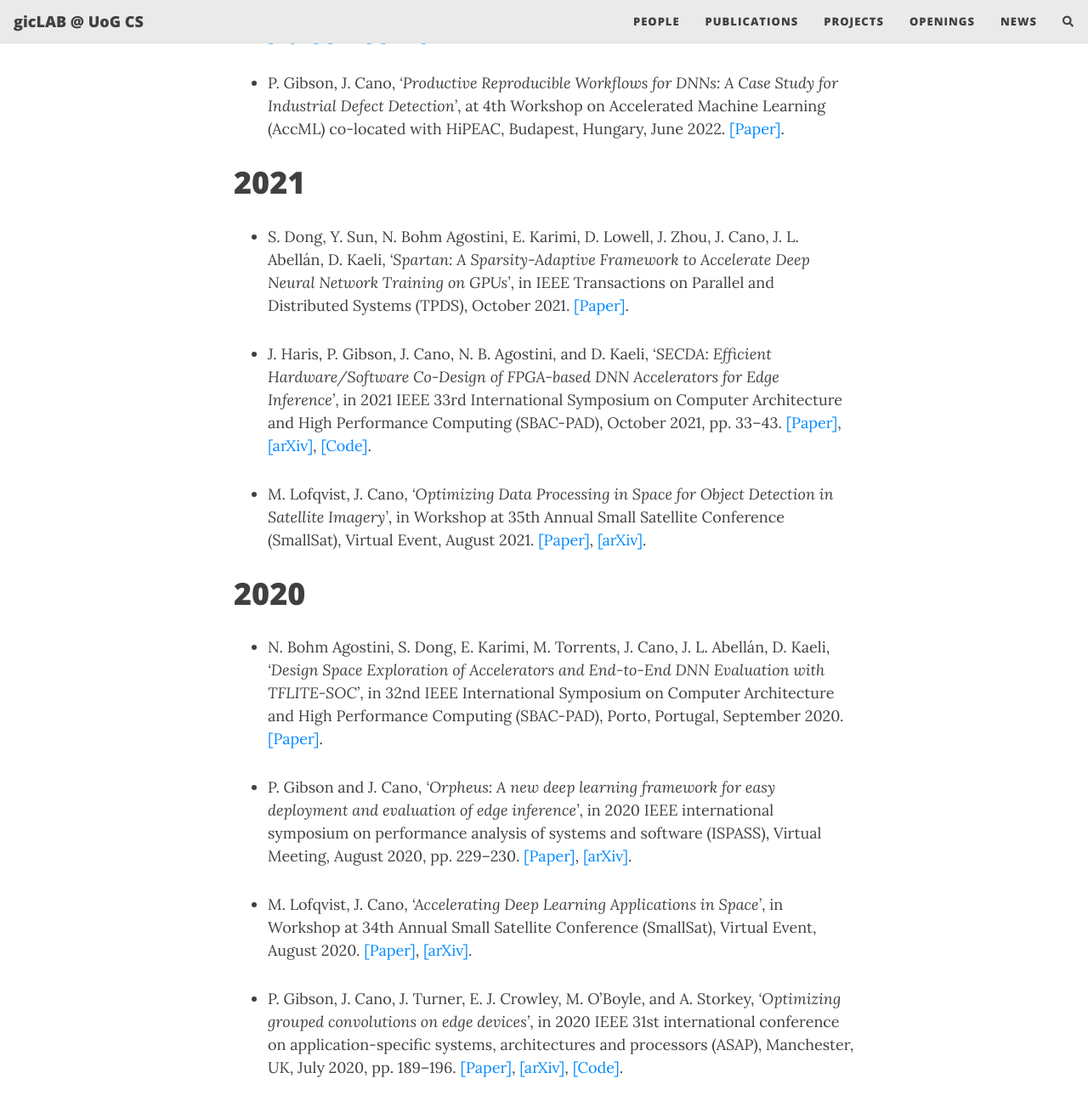
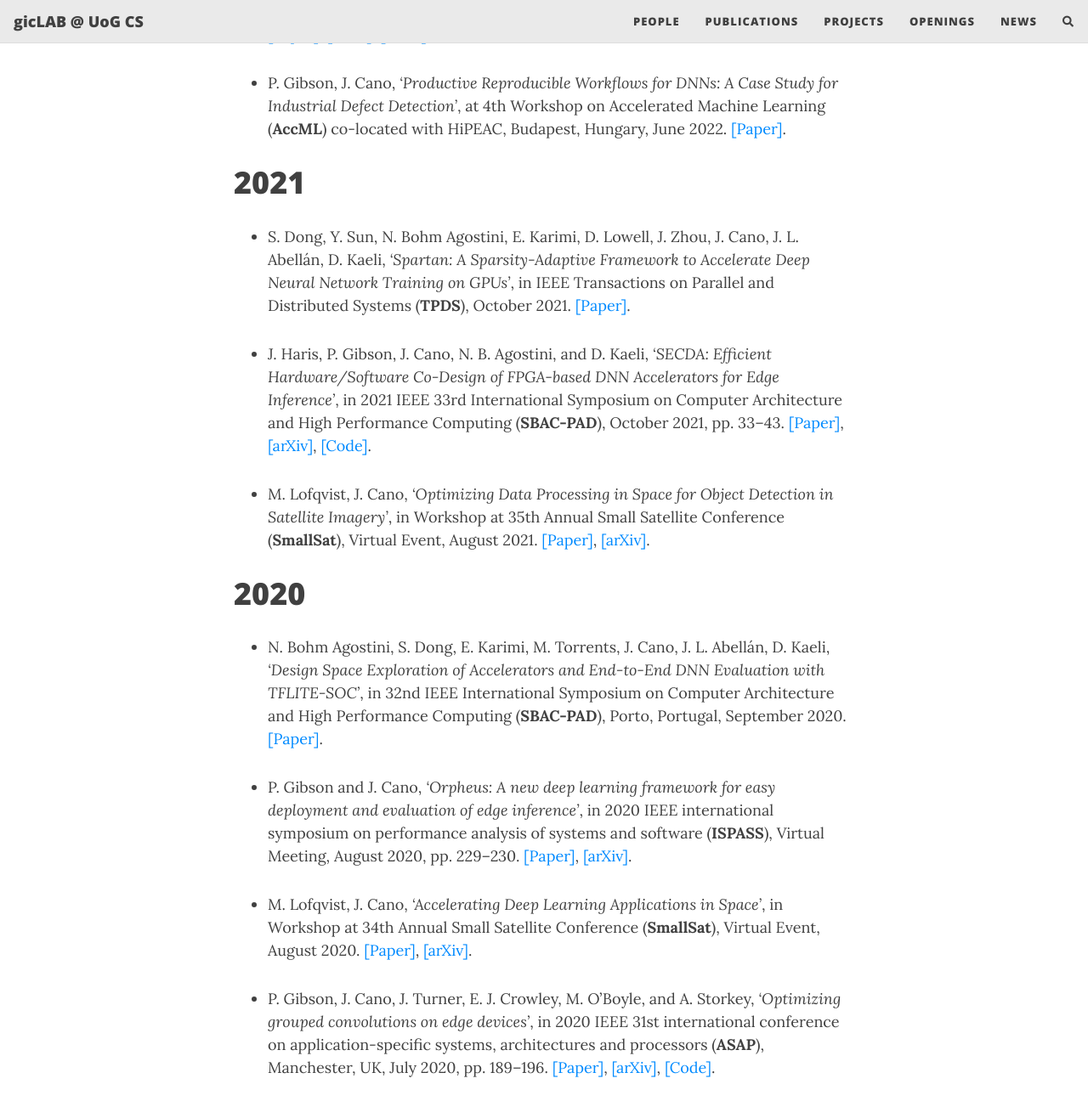
Before and after one commit to gicLAB/gicLAB.github.io, a Jekyll site: the page built from publications.md, in a window 1280 px wide and 1400 px high, scrolled down 841 px, cut to the strip 0-1296 px from the top of the window. Shown: the whole strip at 85% size. Built offline with Jekyll 4.4.1, drawn with Linux system fonts in a browser that asks for light colours; nearby versions of some CDN libraries; comment, search, counter and statistics services are not loaded; some of the changed text lies outside the part shown.

Commit message:
Update publications.md

```diff
--- a/publications.md
+++ b/publications.md
@@ -10,30 +10,30 @@ subtitle:
 
 # 2022
 
-- N. Louloudakis, P. Gibson, J. Cano, A. Rajan, *'Assessing Robustness of Image Recognition Models to Changes in the Computational Environment'*, (to appear) in NeurIPS ML Safety Workshop (MLSW) co-located with NeurIPS, Hybrid Conference, November-December 2022. [[Pre-print]](https://www.dcs.gla.ac.uk/~josecr/pub/2022_MLSW.pdf).
+- N. Louloudakis, P. Gibson, J. Cano, A. Rajan, *'Assessing Robustness of Image Recognition Models to Changes in the Computational Environment'*, (to appear) in NeurIPS ML Safety Workshop (<b>MLSW</b>) co-located with NeurIPS, Hybrid Conference, November-December 2022. [[Pre-print]](https://www.dcs.gla.ac.uk/~josecr/pub/2022_MLSW.pdf).
 
-- P. Gibson, J. Cano,  *'Transfer-Tuning: Reusing Auto-Schedules for Efficient Tensor Program Code Generation'* in 31st International Conference on Parallel Architectures and Compilation Techniques (PACT), Chicago, USA, October 2022. [[Pre-print]](https://arxiv.org/abs/2201.05587), [[Code artifact]](https://github.com/gicLAB/transfer-tuning).
+- P. Gibson, J. Cano,  *'Transfer-Tuning: Reusing Auto-Schedules for Efficient Tensor Program Code Generation'* in 31st International Conference on Parallel Architectures and Compilation Techniques (<b>PACT</b>), Chicago, USA, October 2022. [[Pre-print]](https://arxiv.org/abs/2201.05587), [[Code artifact]](https://github.com/gicLAB/transfer-tuning).
 
-- A. Stjerngren, P. Gibson, J. Cano, *‘Bifrost: End-to-End Evaluation and Optimization of Reconfigurable DNN Accelerators’* in IEEE International Symposium on Performance Analysis of Systems and Software (ISPASS), Singapore, May 2022. [[Paper]](https://ieeexplore.ieee.org/document/9804659/), [[arXiv]](https://arxiv.org/abs/2204.12418), [[Code]](https://github.com/gicLAB/bifrost).
+- A. Stjerngren, P. Gibson, J. Cano, *‘Bifrost: End-to-End Evaluation and Optimization of Reconfigurable DNN Accelerators’* in IEEE International Symposium on Performance Analysis of Systems and Software (<b>ISPASS</b>), Singapore, May 2022. [[Paper]](https://ieeexplore.ieee.org/document/9804659/), [[arXiv]](https://arxiv.org/abs/2204.12418), [[Code]](https://github.com/gicLAB/bifrost).
 
-- P. Gibson, J. Cano, *'Productive Reproducible Workflows for DNNs: A Case Study for Industrial Defect Detection'*, at 4th Workshop on Accelerated Machine Learning (AccML) co-located with HiPEAC, Budapest, Hungary, June 2022. [[Paper]](https://accml.dcs.gla.ac.uk/papers/2022/4thAccML_paper_2(16).pdf).
+- P. Gibson, J. Cano, *'Productive Reproducible Workflows for DNNs: A Case Study for Industrial Defect Detection'*, at 4th Workshop on Accelerated Machine Learning (<b>AccML</b>) co-located with HiPEAC, Budapest, Hungary, June 2022. [[Paper]](https://accml.dcs.gla.ac.uk/papers/2022/4thAccML_paper_2(16).pdf).
 
 
 # 2021
 
-- S. Dong, Y. Sun, N. Bohm Agostini, E. Karimi, D. Lowell, J. Zhou, J. Cano, J. L. Abellán, D. Kaeli, *‘Spartan: A Sparsity-Adaptive Framework to Accelerate Deep Neural Network Training on GPUs’*, in IEEE Transactions on Parallel and Distributed Systems (TPDS), October 2021. [[Paper]](https://ieeexplore.ieee.org/abstract/document/9382871?signout=success&signout=success).
+- S. Dong, Y. Sun, N. Bohm Agostini, E. Karimi, D. Lowell, J. Zhou, J. Cano, J. L. Abellán, D. Kaeli, *‘Spartan: A Sparsity-Adaptive Framework to Accelerate Deep Neural Network Training on GPUs’*, in IEEE Transactions on Parallel and Distributed Systems (<b>TPDS</b>), October 2021. [[Paper]](https://ieeexplore.ieee.org/abstract/document/9382871?signout=success&signout=success).
 
-- J. Haris, P. Gibson, J. Cano, N. B. Agostini, and D. Kaeli, *‘SECDA: Efficient Hardware/Software Co-Design of FPGA-based DNN Accelerators for Edge Inference’*, in 2021 IEEE 33rd International Symposium on Computer Architecture and High Performance Computing (SBAC-PAD), October 2021, pp. 33–43. [[Paper]](https://ieeexplore.ieee.org/document/9651579), [[arXiv]](https://arxiv.org/abs/2110.00478), [[Code]](https://github.com/giclab/secda).
+- J. Haris, P. Gibson, J. Cano, N. B. Agostini, and D. Kaeli, *‘SECDA: Efficient Hardware/Software Co-Design of FPGA-based DNN Accelerators for Edge Inference’*, in 2021 IEEE 33rd International Symposium on Computer Architecture and High Performance Computing (<b>SBAC-PAD</b>), October 2021, pp. 33–43. [[Paper]](https://ieeexplore.ieee.org/document/9651579), [[arXiv]](https://arxiv.org/abs/2110.00478), [[Code]](https://github.com/giclab/secda).
 
-- M. Lofqvist, J. Cano, *‘Optimizing Data Processing in Space for Object Detection in Satellite Imagery’*, in Workshop at 35th Annual Small Satellite Conference (SmallSat), Virtual Event, August 2021. [[Paper]](https://digitalcommons.usu.edu/smallsat/2021/all2021/135/), [[arXiv]](https://arxiv.org/abs/2107.03774).
+- M. Lofqvist, J. Cano, *‘Optimizing Data Processing in Space for Object Detection in Satellite Imagery’*, in Workshop at 35th Annual Small Satellite Conference (<b>SmallSat</b>), Virtual Event, August 2021. [[Paper]](https://digitalcommons.usu.edu/smallsat/2021/all2021/135/), [[arXiv]](https://arxiv.org/abs/2107.03774).
 
 
 # 2020
 
-- N. Bohm Agostini, S. Dong, E. Karimi, M. Torrents, J. Cano, J. L. Abellán, D. Kaeli, *‘Design Space Exploration of Accelerators and End-to-End DNN Evaluation with TFLITE-SOC’*, in 32nd IEEE International Symposium on Computer Architecture and High Performance Computing (SBAC-PAD), Porto, Portugal, September 2020. [[Paper]](https://ieeexplore.ieee.org/document/9235056).
+- N. Bohm Agostini, S. Dong, E. Karimi, M. Torrents, J. Cano, J. L. Abellán, D. Kaeli, *‘Design Space Exploration of Accelerators and End-to-End DNN Evaluation with TFLITE-SOC’*, in 32nd IEEE International Symposium on Computer Architecture and High Performance Computing (<b>SBAC-PAD</b>), Porto, Portugal, September 2020. [[Paper]](https://ieeexplore.ieee.org/document/9235056).
 
-- P. Gibson and J. Cano, *‘Orpheus: A new deep learning framework for easy deployment and evaluation of edge inference’*, in 2020 IEEE international symposium on performance analysis of systems and software (ISPASS), Virtual Meeting, August 2020, pp. 229–230. [[Paper]](https://ieeexplore.ieee.org/document/9238597), [[arXiv]](https://arxiv.org/abs/2107.03774).
+- P. Gibson and J. Cano, *‘Orpheus: A new deep learning framework for easy deployment and evaluation of edge inference’*, in 2020 IEEE international symposium on performance analysis of systems and software (<b>ISPASS</b>), Virtual Meeting, August 2020, pp. 229–230. [[Paper]](https://ieeexplore.ieee.org/document/9238597), [[arXiv]](https://arxiv.org/abs/2107.03774).
 
-- M. Lofqvist, J. Cano, *‘Accelerating Deep Learning Applications in Space’*, in Workshop at 34th Annual Small Satellite Conference (SmallSat), Virtual Event, August 2020. [[Paper]](https://digitalcommons.usu.edu/smallsat/2020/all2020/21/), [[arXiv]](https://arxiv.org/abs/2007.11089).
+- M. Lofqvist, J. Cano, *‘Accelerating Deep Learning Applications in Space’*, in Workshop at 34th Annual Small Satellite Conference (<b>SmallSat</b>), Virtual Event, August 2020. [[Paper]](https://digitalcommons.usu.edu/smallsat/2020/all2020/21/), [[arXiv]](https://arxiv.org/abs/2007.11089).
 
-- P. Gibson, J. Cano, J. Turner, E. J. Crowley, M. O’Boyle, and A. Storkey, *‘Optimizing grouped convolutions on edge devices’*, in 2020 IEEE 31st international conference on application-specific systems, architectures and processors (ASAP), Manchester, UK, July 2020, pp. 189–196. [[Paper]](https://ieeexplore.ieee.org/document/9153227/), [[arXiv]](https://arxiv.org/abs/2006.09791), [[Code]](https://github.com/apache/tvm/blob/main/python/tvm/topi/x86/group_conv2d.py#L109).
+- P. Gibson, J. Cano, J. Turner, E. J. Crowley, M. O’Boyle, and A. Storkey, *‘Optimizing grouped convolutions on edge devices’*, in 2020 IEEE 31st international conference on application-specific systems, architectures and processors (<b>ASAP</b>), Manchester, UK, July 2020, pp. 189–196. [[Paper]](https://ieeexplore.ieee.org/document/9153227/), [[arXiv]](https://arxiv.org/abs/2006.09791), [[Code]](https://github.com/apache/tvm/blob/main/python/tvm/topi/x86/group_conv2d.py#L109).
```
